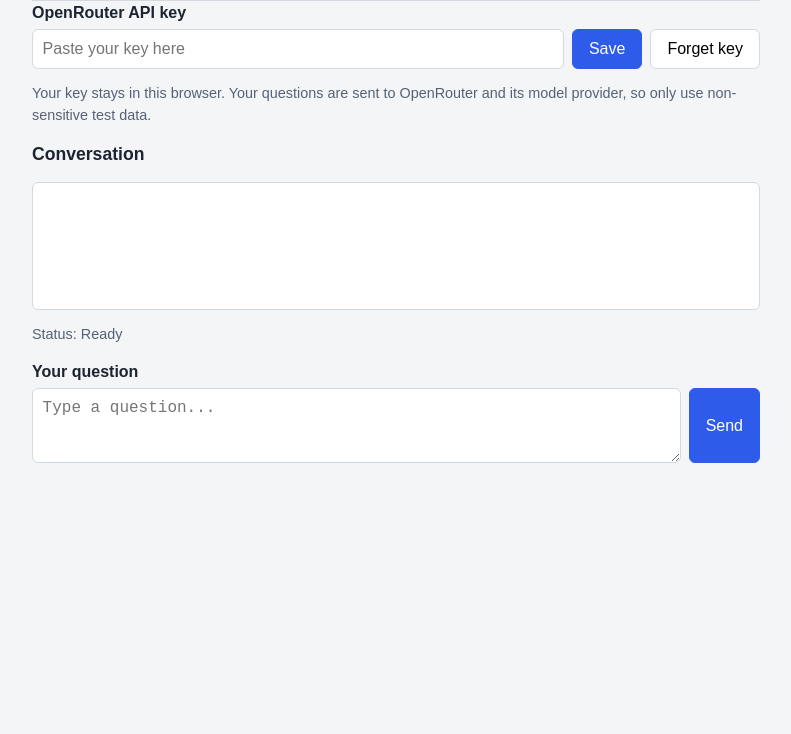
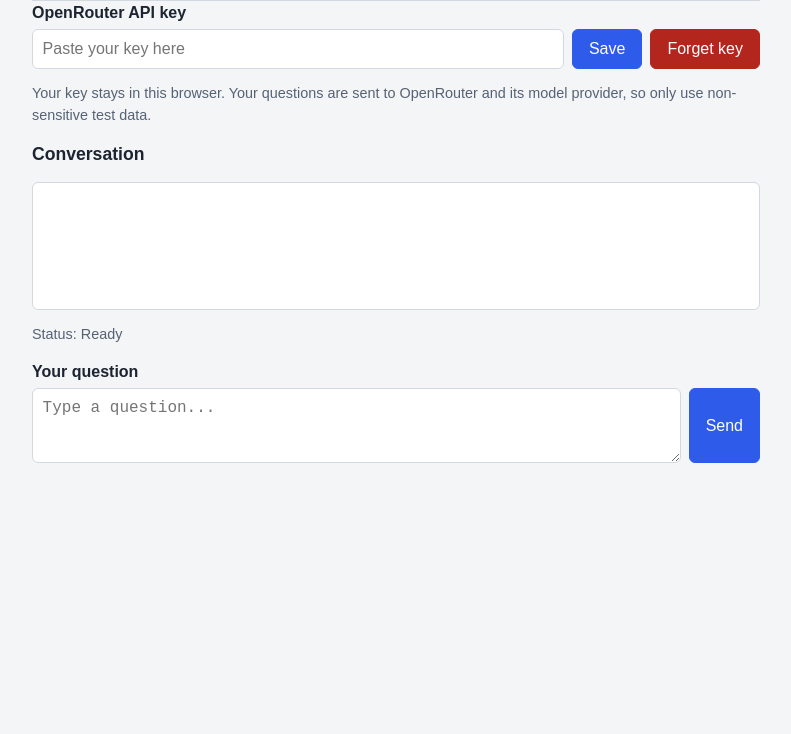
Before and after one commit to Marvinsmello/mini-ai-chat, a plain HTML site: page index.html in a window 1280 px wide. Shown: the part 66-800 px from the top of the page, without its empty margins (244-1035 px from the left). Drawn offline with Linux system fonts and the light colour scheme.

Commit message:
Improve Forget key button styling

```diff
--- a/styles.css
+++ b/styles.css
@@ -80,6 +80,17 @@ button {
   color: white;
 }
 
+#forget-key {
+  background: var(--red);
+  border-color: var(--red);
+  color: var(--white);
+}
+
+#forget-key:hover {
+  background: #8f1d18;
+  border-color: #8f1d18;
+}
+
 button:disabled {
   opacity: 0.6;
   cursor: not-allowed;
```
